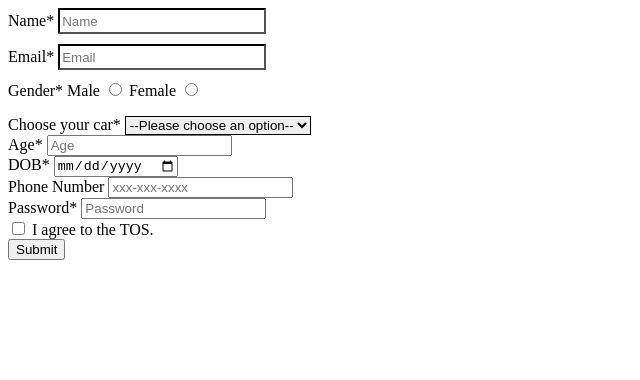
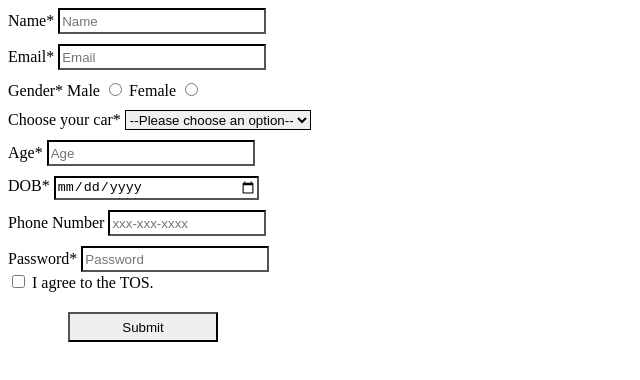
Before and after one commit to acciojob/signup-form-car-israrhusain, a website: page main.html in a window 1280 px wide. Shown: the whole page, without its empty margins (0-640 px from the left). Drawn offline with Linux system fonts and the light colour scheme.

Commit message:
created a submission

```diff
--- a/main.html
+++ b/main.html
@@ -22,7 +22,7 @@
 		<input id="gender_f" type="radio" name="gender" required>
 
    </div>
-		<div id="cars">
+		<div>
 			<label>Choose your car*</label>
 			<select name="cars" id="cars" placeholder="--Please choose an option--" required>
 				<option value="0" required>--Please choose an option--</option>
@@ -43,14 +43,14 @@
 			<input type="date" id="dob" placeholder="DOB" required>
 		</div>
 
-		<div id="tel">
+		<div>
 			<labe for="phonenumber">Phone Number</labe>
 			<input type="text" id="tel" placeholder="xxx-xxx-xxxx">
 		</div>
 
-		<div id="password">
+		<div>
 			<labe for="apssword">Password*</labe>
-			<input type="password" id="age" placeholder="Password" required>
+			<input type="password" id="password" placeholder="Password" required>
 		</div>
 		<input type="checkbox" required>
 		<label>I agree to the TOS.</label>
--- a/styles.css
+++ b/styles.css
@@ -20,8 +20,44 @@
 	width:200px;
 	border-color:black;
 }
-#cars{
-	margin-top:8px;
-
+ #cars{
+	margin-top:10px;
+	height:20px;
 	border-color:black;
 }
+#age{
+	margin-top:10px;
+	height:20px;
+	text-size:10px;
+	width:200px;
+	border-color:black;
+}
+#dob{
+	margin-top:10px;
+	height:20px;
+	text-size:10px;
+	width:200px;
+	border-color:black;
+}
+#tel{
+	margin-top:10px;
+	height:20px;
+	text-size:10px;
+	width:150px;
+	border-color:black;
+}
+#password{
+	margin-top:10px;
+	height:20px;
+	text-size:10px;
+	width:180px;
+	border-color:black;
+}
+#tos{
+	margin-top:20px;
+	height:30px;
+	text-size:10px;
+	width:150px;
+	margin-left:60px;
+	border-color:black;
+}
```
